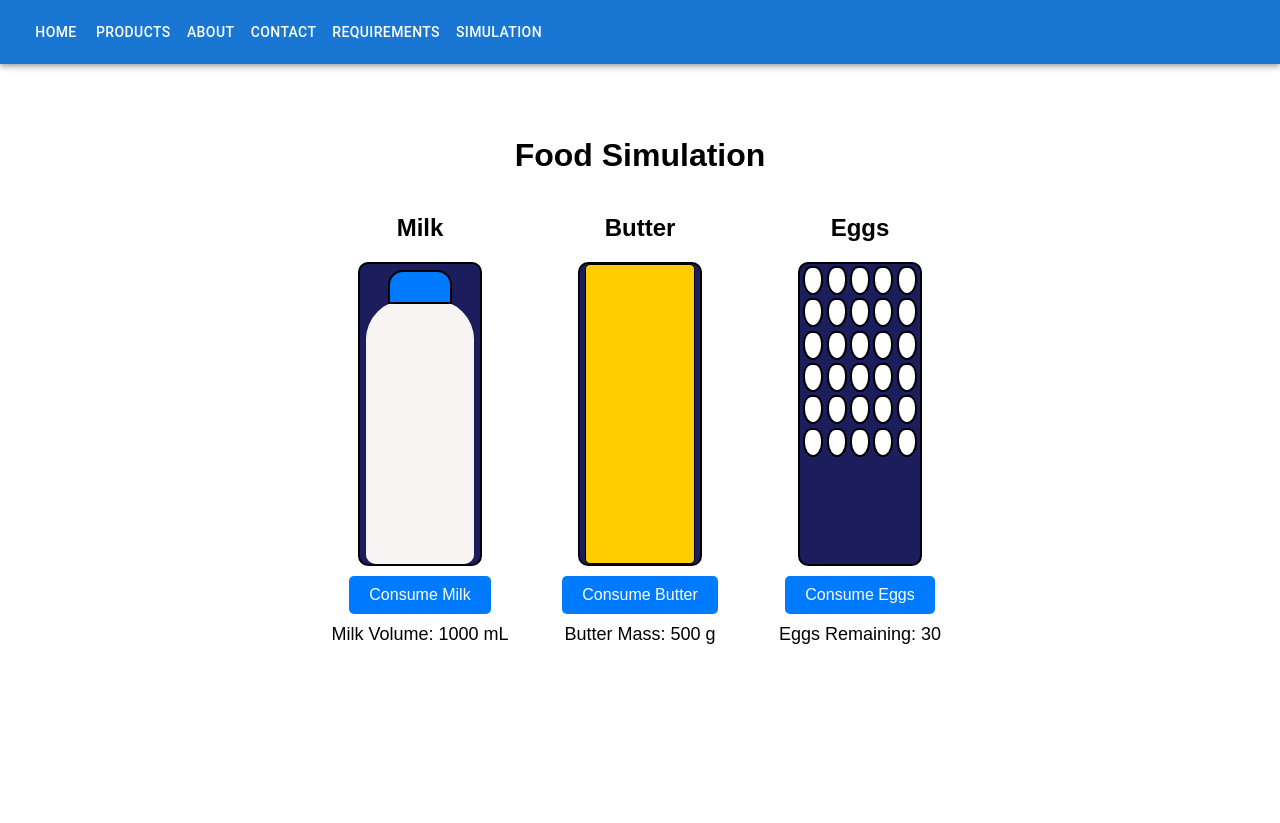
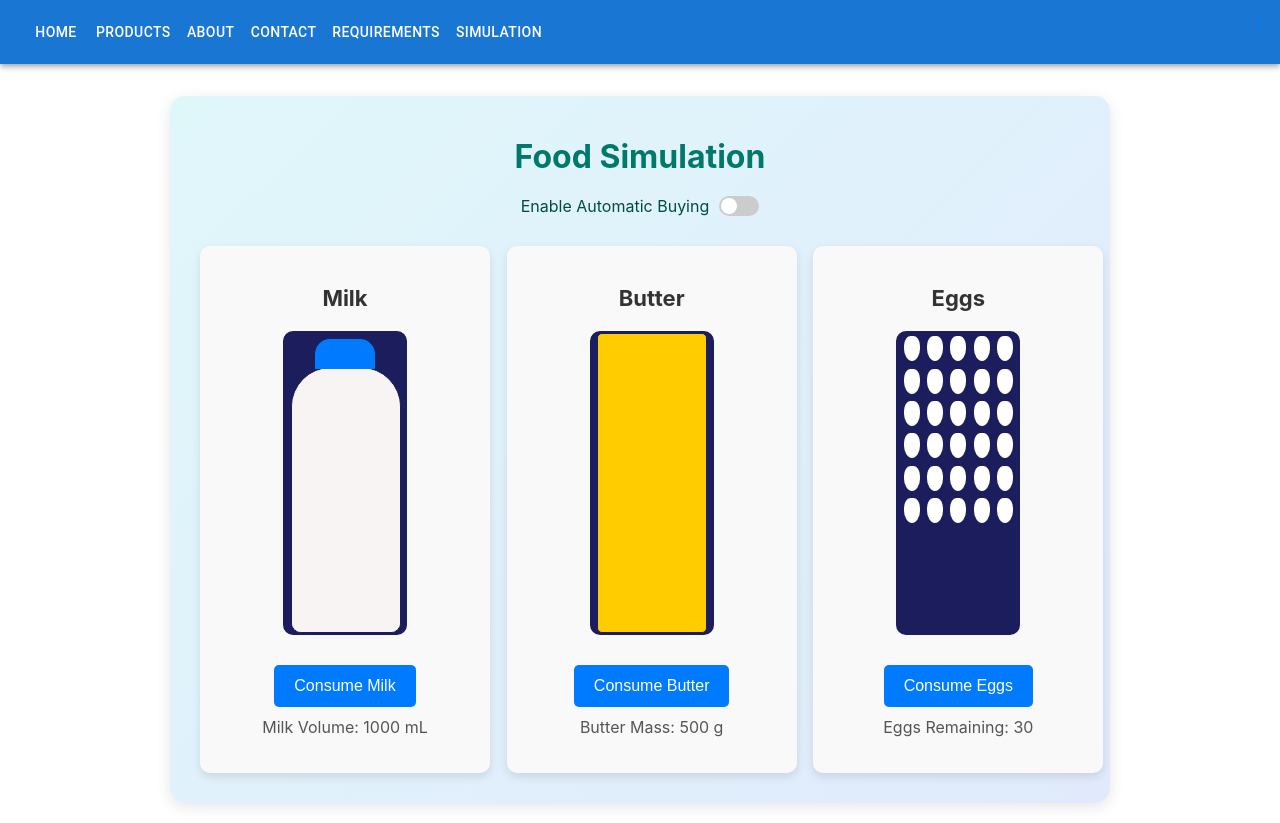
Before and after one commit to Chanuka-ChandraYapa/Machine_Customer, a React (Create React App) app in the folder ecommerce-frontend/: page /simulation in a window 1280 px wide. Before the commit the page ends 800 px from the top, so only its background shows below. Built offline with nearby package versions, Linux system fonts and the light colour scheme.

Commit message:
updated simulation page

```diff
--- a/ecommerce-frontend/src/components/ReusableCard.css
+++ b/ecommerce-frontend/src/components/ReusableCard.css
@@ -1,35 +1,70 @@
+/* General Styles */
 .item {
   text-align: center;
-    width: 200px;
+  width: 250px;
+  background-color: #f9f9f9;
+  padding: 20px;
+  border-radius: 10px;
+  box-shadow: 0 4px 10px rgba(0, 0, 0, 0.1);
+  margin: 10px;
+  transition: transform 0.3s ease;
 }
 
-  .consume-button {
-    padding: 10px 20px;
+.item:hover {
+  transform: translateY(-10px);
+}
+
+h2 {
+  color: #333;
+  font-size: 22px;
+  margin-bottom: 10px;
+}
+
+p {
+  margin-top: 10px;
+  font-size: 16px;
+  color: #555;
+}
+
+/* Button Styles */
+.consume-button,
+.buy-now-button,
+.save-button,
+.cancel-button {
+  padding: 12px 20px;
   background-color: #007bff;
   color: #fff;
   border: none;
   border-radius: 5px;
   cursor: pointer;
   font-size: 16px;
+  margin-top: 10px;
+  transition: background-color 0.3s ease;
 }
 
-  .consume-button:hover {
+.consume-button:hover,
+.buy-now-button:hover,
+.save-button:hover,
+.cancel-button:hover {
   background-color: #0056b3;
 }
 
-  p {
-    margin-top: 10px;
-    font-size: 18px;
+.buy-now-button {
+  background-color: #28a745;
 }
 
-  /* Liquid */
+.buy-now-button:hover {
+  background-color: #218838;
+}
+
+/* Liquid Container */
 .liquid-container {
   width: 120px;
   height: 300px;
-    border: 2px solid #000;
+  border: 2px solid #1b1d5c;
   background-color: #1b1d5c;
   position: relative;
-    margin: 10px auto;
+  margin: 20px auto;
   overflow: hidden;
   border-radius: 10px;
 }
@@ -44,7 +79,6 @@
   left: 50%;
   transform: translateX(-50%);
   z-index: 10;
-    border: 2px solid #000;
 }
 
 .bottle {
@@ -57,7 +91,7 @@
   z-index: 5;
   border-radius: 40px 40px 10px 10px;
   overflow: hidden;
-    border: 1% solid #000;
+  border: 1px solid #1b1d5c;
 }
 
 .liquid-level {
@@ -69,7 +103,7 @@
   background-color: #f8f4f4;
 }
 
-  /* Solid */
+/* Solid Container */
 .solid-container {
   width: 120px;
   height: 300px;
@@ -77,9 +111,9 @@
   flex-direction: column-reverse;
   align-items: center;
   justify-content: flex-start;
-    border: 2px solid #000;
+  border: 2px solid #1b1d5c;
   background-color: #1b1d5c;
-    margin: 10px auto;
+  margin: 20px auto;
   border-radius: 10px;
   overflow: hidden;
 }
@@ -87,12 +121,12 @@
 .solid-block {
   width: 90%;
   background-color: #ffcc00;
-    border: 1px solid #000;
+  border: 1px solid #1b1d5c;
   border-radius: 5px;
   transition: height 0.3s ease;
 }
 
-  /* Individual */
+/* Individual Container */
 .individual-container {
   width: 120px;
   height: 300px;
@@ -101,30 +135,64 @@
   justify-content: center;
   align-content: flex-start;
   background-color: #1b1d5c;
-    border: 2px solid #000;
-    margin: 10px auto;
+  border: 2px solid #1b1d5c;
+  margin: 20px auto;
   border-radius: 10px;
   overflow: hidden;
 }
 
 .individual-item {
   background-color: #fff;
-    border: 2px solid #000;
+  border: 2px solid #1b1d5c;
   border-radius: 50% 50% 60% 60%;
   transition: all 0.3s ease;
+  margin: 5px;
 }
 
-  .buy-now-button {
-    padding: 10px 20px;
-    background-color: #28a745;
-    color: #fff;
+/* Threshold Editor */
+.threshold-editor {
+  background-color: #ffffff;
+  border: 2px solid #1b1d5c;
+  padding: 15px;
+  border-radius: 10px;
+  margin-top: 20px;
+  box-shadow: 0 4px 10px rgba(0, 0, 0, 0.1);
+}
+
+.threshold-editor input[type="range"] {
+  width: 100%;
+  margin-top: 10px;
+}
+
+.threshold-editor button {
+  padding: 10px 15px;
+  background-color: #007bff;
+  color: white;
   border: none;
   border-radius: 5px;
   cursor: pointer;
-    font-size: 16px;
   margin-top: 10px;
+  transition: background-color 0.3s ease;
 }
 
-  .buy-now-button:hover {
-    background-color: #218838;
+.threshold-editor button:hover {
+  background-color: #0056b3;
 }
+
+/* Three-Dots Menu */
+.settings {
+  position: absolute;
+  top: 10px;
+  right: 10px;
+  cursor: pointer;
+}
+
+.three-dots {
+  font-size: 22px;
+  color: #007bff;
+  transition: color 0.3s ease;
+}
+
+.three-dots:hover {
+  color: #0056b3;
+}
--- a/ecommerce-frontend/src/components/ReusableCard.js
+++ b/ecommerce-frontend/src/components/ReusableCard.js
@@ -2,14 +2,33 @@ import React, { useState } from "react";
 import "./ReusableCard.css";
 import ProductCard from "./productCard";
 
-const ReusableCard = ({ title, content, onConsume, label, recommendedProduct, productType, resetProduct }) => {
+const ReusableCard = ({
+  title,
+  content,
+  onConsume,
+  label,
+  recommendedProduct,
+  productType,
+  resetProduct,
+  currentThreshold, // Current threshold passed as a prop
+  onThresholdChange, // Callback function for threshold changes
+}) => {
   const [showRecommendation, setShowRecommendation] = useState(true);
+  const [isEditingThreshold, setIsEditingThreshold] = useState(false); // State for editing threshold
+  const [newThreshold, setNewThreshold] = useState(currentThreshold);
 
   const handleBuyNow = () => {
-    // Reset product quantity to its full value
     resetProduct(productType);
-    // Hide the recommendation section after purchase
     setShowRecommendation(false);
+  };
+
+  const openThresholdEditor = () => {
+    setIsEditingThreshold(true);
+  };
+
+  const saveThreshold = () => {
+    onThresholdChange(productType, newThreshold); // Pass new threshold to parent
+    setIsEditingThreshold(false);
   };
 
   return (
@@ -21,14 +40,40 @@ const ReusableCard = ({ title, content, onConsume, label, recommendedProduct, pr
       </button>
       <p>{label}</p>
 
-      {/* Show the recommendation section if the threshold is reached and the product is not bought */}
+      <div className="settings">
+        <span className="three-dots" onClick={openThresholdEditor}>
+          &#x22EE; {/* Three dots menu */}
+        </span>
+      </div>
+
+      {isEditingThreshold && (
+        <div className="threshold-editor">
+          <h4>Edit Threshold for {title}</h4>
+          <input
+            type="range"
+            min="0"
+            max="1000"
+            value={newThreshold}
+            onChange={(e) => setNewThreshold(Number(e.target.value))}
+          />
+          <p>New Threshold: {newThreshold}</p>
+          <button onClick={saveThreshold} className="save-button">
+            Save
+          </button>
+          <button
+            onClick={() => setIsEditingThreshold(false)}
+            className="cancel-button"
+          >
+            Cancel
+          </button>
+        </div>
+      )}
+
       {showRecommendation && recommendedProduct && (
         <div className="recommendation-section">
           <h3>Recommended Product:</h3>
-          <ProductCard product={recommendedProduct} /> {/* Render recommended product */}
-          <p>
-            Stock is reducing. If you want to purchase more, click below:
-          </p>
+          <ProductCard product={recommendedProduct} />
+          <p>Stock is reducing. If you want to purchase more, click below:</p>
           <button onClick={handleBuyNow} className="buy-now-button">
             Buy Now
           </button>
@@ -37,4 +82,5 @@ const ReusableCard = ({ title, content, onConsume, label, recommendedProduct, pr
     </div>
   );
 };
+
 export default ReusableCard;
--- a/ecommerce-frontend/src/pages/Simulation.css
+++ b/ecommerce-frontend/src/pages/Simulation.css
@@ -1,46 +1,168 @@
 .simulation-container {
-    display: flex;
-    flex-direction: column;
-    align-items: center;
-    justify-content: center;
-    font-family: Arial, sans-serif;
+  max-width: 900px;
+  margin: 20px auto;
   padding: 20px;
+  background: linear-gradient(135deg, #e0f7fa, #e0eafc);
+  border-radius: 15px;
+  box-shadow: 0px 4px 15px rgba(0, 0, 0, 0.1);
 }
 
-  h1 {
+.title {
+  text-align: center;
+  font-size: 2rem;
+  color: #00796b;
   margin-bottom: 20px;
 }
 
-  .food-items {
+.toggle-container {
   display: flex;
-    flex-wrap: wrap; /* Allow items to wrap to the next row */
-    gap: 20px; /* Space between items */
-    justify-content: center; /* Center items horizontally */
-    align-items: flex-start; /* Align items to the top */
-    max-width: 80%; /* Optional: Limit container width */
+  justify-content: center;
+  align-items: center;
+  margin-bottom: 20px;
 }
 
-  .item {
-    width: 200px;
-    text-align: center;
-    margin: 0 auto;
+.toggle-label {
+  display: flex;
+  align-items: center;
+  font-size: 1rem;
+  color: #004d40;
 }
 
-  .consume-button {
+.toggle-label input {
+  display: none;
+}
+
+.slider {
+  width: 40px;
+  height: 20px;
+  margin-left: 10px;
+  background-color: #ccc;
+  border-radius: 10px;
+  position: relative;
+  cursor: pointer;
+  transition: 0.3s;
+}
+
+.slider:before {
+  content: "";
+  position: absolute;
+  width: 16px;
+  height: 16px;
+  background-color: white;
+  border-radius: 50%;
+  top: 2px;
+  left: 2px;
+  transition: 0.3s;
+}
+
+input:checked + .slider {
+  background-color: #00796b;
+}
+
+input:checked + .slider:before {
+  transform: translateX(20px);
+}
+
+.food-items {
+  display: grid;
+  grid-template-columns: repeat(auto-fit, minmax(250px, 1fr));
+  gap: 20px;
+}
+
+.card {
+  background: white;
+  border-radius: 15px;
+  padding: 20px;
+  box-shadow: 0px 4px 10px rgba(0, 0, 0, 0.1);
+  transition: 0.3s;
+}
+
+.card:hover {
+  transform: scale(1.05);
+}
+
+.card-title {
+  font-size: 1.5rem;
+  color: #004d40;
+  margin-bottom: 10px;
+}
+
+.card-content {
+  font-size: 1rem;
+  margin-bottom: 15px;
+  color: #333;
+}
+
+.dropdown {
+  position: relative;
+  display: inline-block;
+}
+
+.dropdown-menu {
+  display: none;
+  position: absolute;
+  background-color: white;
+  box-shadow: 0px 4px 10px rgba(0, 0, 0, 0.1);
+  z-index: 1;
+  border-radius: 5px;
+  padding: 10px;
+}
+
+.dropdown:hover .dropdown-menu {
+  display: block;
+}
+
+.threshold-modal {
+  position: fixed;
+  top: 0;
+  left: 0;
+  width: 100vw;
+  height: 100vh;
+  background-color: rgba(0, 0, 0, 0.6);
+  display: flex;
+  justify-content: center;
+  align-items: center;
+  z-index: 10;
+}
+
+.modal-content {
+  background: white;
+  padding: 20px;
+  border-radius: 10px;
+  text-align: center;
+  width: 300px;
+  box-shadow: 0px 4px 15px rgba(0, 0, 0, 0.2);
+}
+
+.modal-content h2 {
+  margin-bottom: 15px;
+  color: #00796b;
+}
+
+.modal-content input[type="range"] {
+  width: 100%;
+  margin: 10px 0;
+}
+
+.modal-content button {
+  background-color: #00796b;
+  color: white;
+  border: none;
   padding: 10px 20px;
-    background-color: #007bff;
-    color: #fff;
-    border: none;
   border-radius: 5px;
   cursor: pointer;
-    font-size: 16px;
+  margin: 5px;
+  transition: 0.3s;
 }
 
-  .consume-button:hover {
-    background-color: #0056b3;
+.modal-content button:hover {
+  background-color: #004d40;
 }
 
-  p {
-    margin-top: 10px;
-    font-size: 18px;
+.modal-content button:last-child {
+  background-color: #f44336;
 }
+
+.modal-content button:last-child:hover {
+  background-color: #d32f2f;
+}
--- a/ecommerce-frontend/src/pages/simulation.js
+++ b/ecommerce-frontend/src/pages/simulation.js
@@ -11,10 +11,19 @@ const Simulation = () => {
   const [butterMass, setButterMass] = useState(500); // Initial butter mass in grams
   const [eggCount, setEggCount] = useState(30); // Initial egg count
 
-  // Separate recommended products for each product type
-  const [recommendedMilk, setRecommendedMilk] = useState(null);
-  const [recommendedButter, setRecommendedButter] = useState(null);
-  const [recommendedEgg, setRecommendedEgg] = useState(null);
+  // Thresholds
+  const [milkThreshold, setMilkThreshold] = useState(200);
+  const [butterThreshold, setButterThreshold] = useState(100);
+  const [eggThreshold, setEggThreshold] = useState(5);
+
+  // Automatic buying toggle
+  const [automaticBuying, setAutomaticBuying] = useState(false);
+
+  // For threshold editing modal
+  const [editingThreshold, setEditingThreshold] = useState({
+    type: null,
+    value: null,
+  });
 
   const handleConsume = async (productName, remainingQuantity) => {
     try {
@@ -22,60 +31,51 @@ const Simulation = () => {
         productName: productName,
         remainingQuantity: remainingQuantity,
       });
-      console.log(`${productName} update sent successfully:`, response);
-
-      // Update recommended products based on the consumed product
-      if (response.best_product) {
-        if (productName === "Milk") {
-          setRecommendedMilk(response.best_product);
-        } else if (productName === "Butter") {
-          setRecommendedButter(response.best_product);
-        } else if (productName === "Eggs") {
-          setRecommendedEgg(response.best_product);
-        }
-      } else {
-        console.error("Best product not found in the response.");
-      }
     } catch (error) {
       console.error(`Error sending update for ${productName}:`, error);
     }
   };
 
-  const resetProduct = (productType) => {
-    switch (productType) {
-      case "Milk":
-        setMilkVolume(1000);
-        break;
-      case "Butter":
-        setButterMass(500);
-        break;
-      case "Eggs":
-        setEggCount(30);
-        break;
-      default:
-        break;
-    }
+  const handleEditThreshold = (type, value) => {
+    console.log("Editing Threshold:", { type, value });
+    setEditingThreshold({ type, value });
+  };
+
+  const handleSaveThreshold = () => {
+    const { type, value } = editingThreshold;
+    if (type === "Milk") setMilkThreshold(value);
+    if (type === "Butter") setButterThreshold(value);
+    if (type === "Eggs") setEggThreshold(value);
+    setEditingThreshold({ type: null, value: null }); // Close the editor
   };
 
   return (
     <div className="simulation-container">
-      <h1>Food Simulation</h1>
+      <h1 className="title">Food Simulation</h1>
+      <div className="toggle-container">
+        <label className="toggle-label">
+          Enable Automatic Buying
+          <input
+            type="checkbox"
+            checked={automaticBuying}
+            onChange={(e) => setAutomaticBuying(e.target.checked)}
+          />
+          <span className="slider"></span>
+        </label>
+      </div>
       <div className="food-items">
         {/* Milk */}
         <ReusableCard
           title="Milk"
           content={<Liquid volume={milkVolume} maxVolume={1000} />}
           onConsume={() => {
-            setMilkVolume((prev) => {
-              const newVolume = prev > 100 ? prev - 100 : 0;
-              handleConsume("Milk", newVolume);
-              return newVolume;
-            });
+            setMilkVolume((prev) => Math.max(0, prev - 100));
+            handleConsume("Milk", milkVolume - 100);
           }}
           label={`Milk Volume: ${milkVolume} mL`}
-          recommendedProduct={recommendedMilk} // Only pass recommendedMilk to Milk card
-          productType="Milk"
-          resetProduct={resetProduct} // Pass resetProduct function to ReusableCard
+          threshold={milkThreshold}
+          showSettings={!automaticBuying}
+          onEditThreshold={() => handleEditThreshold("Milk", milkThreshold)}
         />
 
         {/* Butter */}
@@ -83,16 +83,12 @@ const Simulation = () => {
           title="Butter"
           content={<Solid mass={butterMass} maxMass={500} />}
           onConsume={() => {
-            setButterMass((prev) => {
-              const newMass = prev > 50 ? prev - 50 : 0;
-              handleConsume("Butter", newMass);
-              return newMass;
-            });
+            setButterMass((prev) => Math.max(0, prev - 50));
           }}
           label={`Butter Mass: ${butterMass} g`}
-          recommendedProduct={recommendedButter} // Only pass recommendedButter to Butter card
-          productType="Butter"
-          resetProduct={resetProduct} // Pass resetProduct function to ReusableCard
+          threshold={butterThreshold}
+          showSettings={!automaticBuying}
+          onEditThreshold={() => handleEditThreshold("Butter", butterThreshold)}
         />
 
         {/* Eggs */}
@@ -100,18 +96,42 @@ const Simulation = () => {
           title="Eggs"
           content={<Individual count={eggCount} />}
           onConsume={() => {
-            setEggCount((prev) => {
-              const newCount = prev > 0 ? prev - 1 : 0;
-              handleConsume("Eggs", newCount);
-              return newCount;
-            });
+            setEggCount((prev) => Math.max(0, prev - 1));
           }}
           label={`Eggs Remaining: ${eggCount}`}
-          recommendedProduct={recommendedEgg} // Only pass recommendedEgg to Egg card
-          productType="Eggs"
-          resetProduct={resetProduct} // Pass resetProduct function to ReusableCard
+          threshold={eggThreshold}
+          showSettings={!automaticBuying}
+          onEditThreshold={() => handleEditThreshold("Eggs", eggThreshold)}
         />
       </div>
+
+      {/* Threshold Editing Modal */}
+      {editingThreshold.type && (
+        <div className="threshold-modal">
+          <div className="modal-content">
+            <h2>Edit Threshold for {editingThreshold.type}</h2>
+            <input
+              type="range"
+              min="0"
+              max="1000"
+              value={editingThreshold.value}
+              onChange={(e) =>
+                setEditingThreshold({
+                  ...editingThreshold,
+                  value: Number(e.target.value),
+                })
+              }
+            />
+            <p>Current Value: {editingThreshold.value}</p>
+            <button onClick={handleSaveThreshold}>Save</button>
+            <button
+              onClick={() => setEditingThreshold({ type: null, value: null })}
+            >
+              Cancel
+            </button>
+          </div>
+        </div>
+      )}
     </div>
   );
 };
```
Lines whose indentation alone changed are shown as unchanged.
